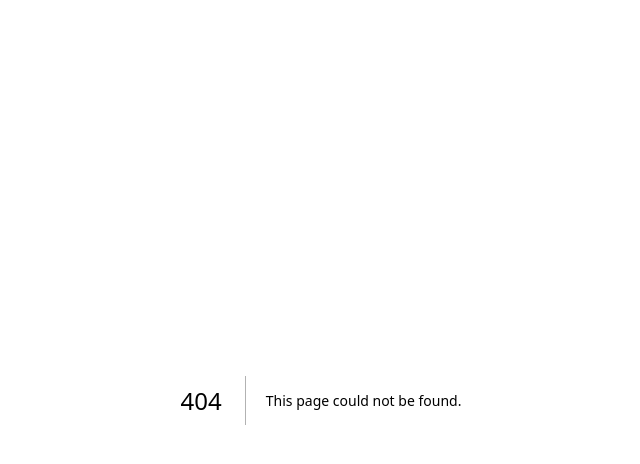
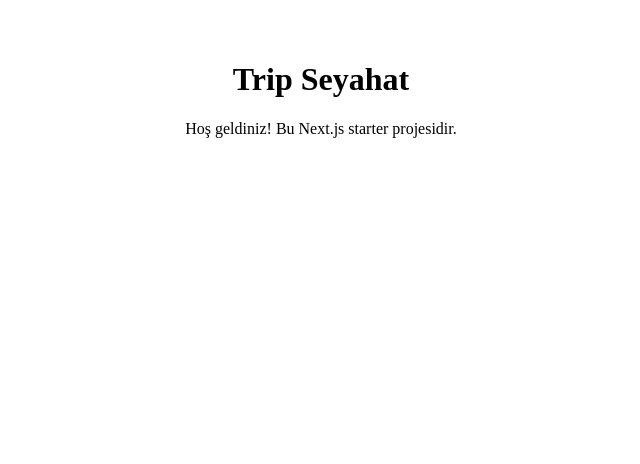
Before and after one commit to tripseyahat/tripseyahat-site, a Next.js app: page / in a window 1280 px wide. Before the commit this address had no page. Shown: the top 464 px of the page, without its empty margins (319-959 px from the left). Built offline with nearby package versions, Linux system fonts and the light colour scheme.

Commit message:
Rename page.js). to page.js

```diff
--- /dev/null
+++ b/app/page.js
@@ -0,0 +1,8 @@
+export default function Home() {
+  return (
+    <main style={{ padding: "2rem", textAlign: "center" }}>
+      <h1>Trip Seyahat</h1>
+      <p>Hoş geldiniz! Bu Next.js starter projesidir.</p>
+    </main>
+  );
+}
```
